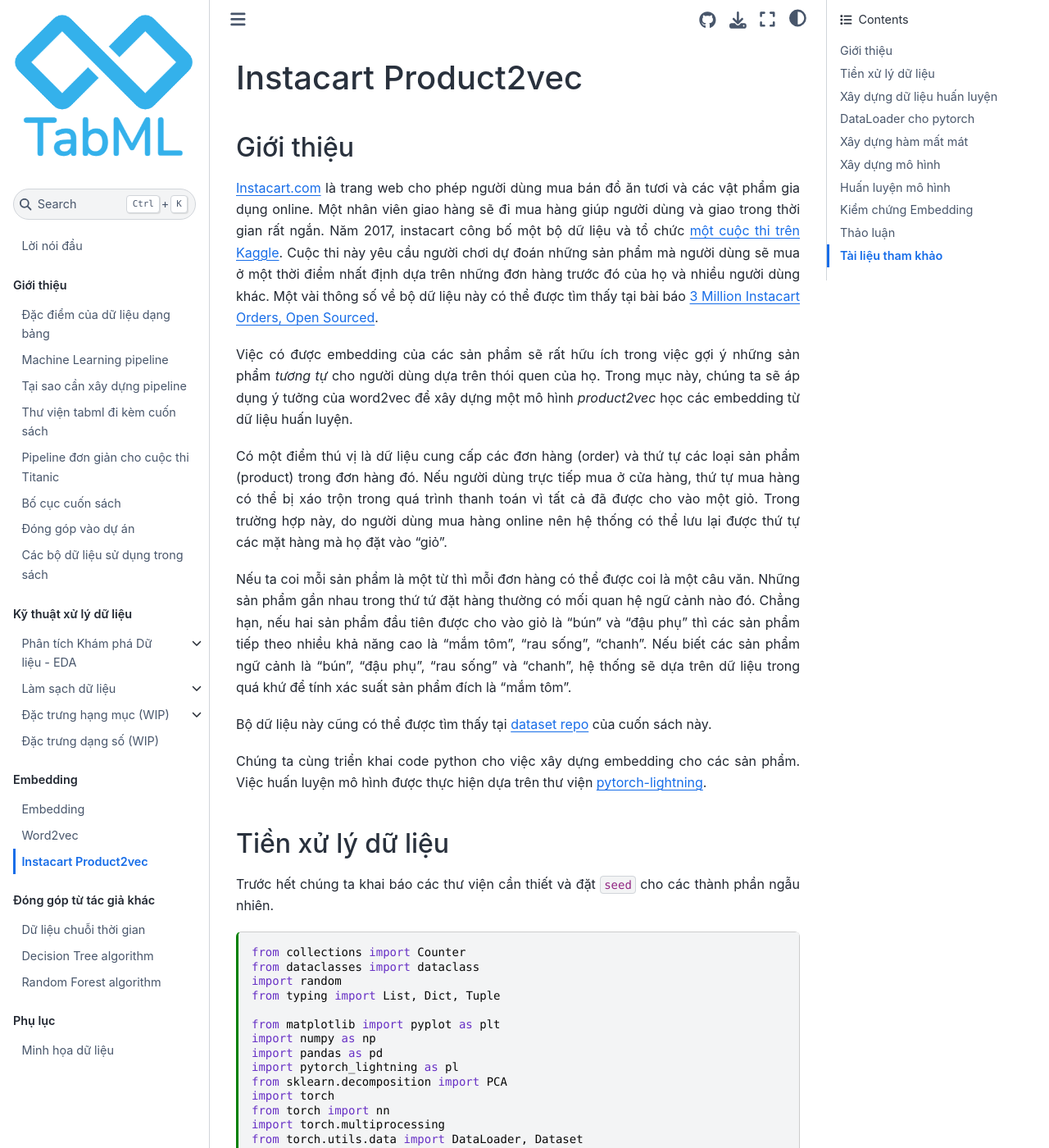
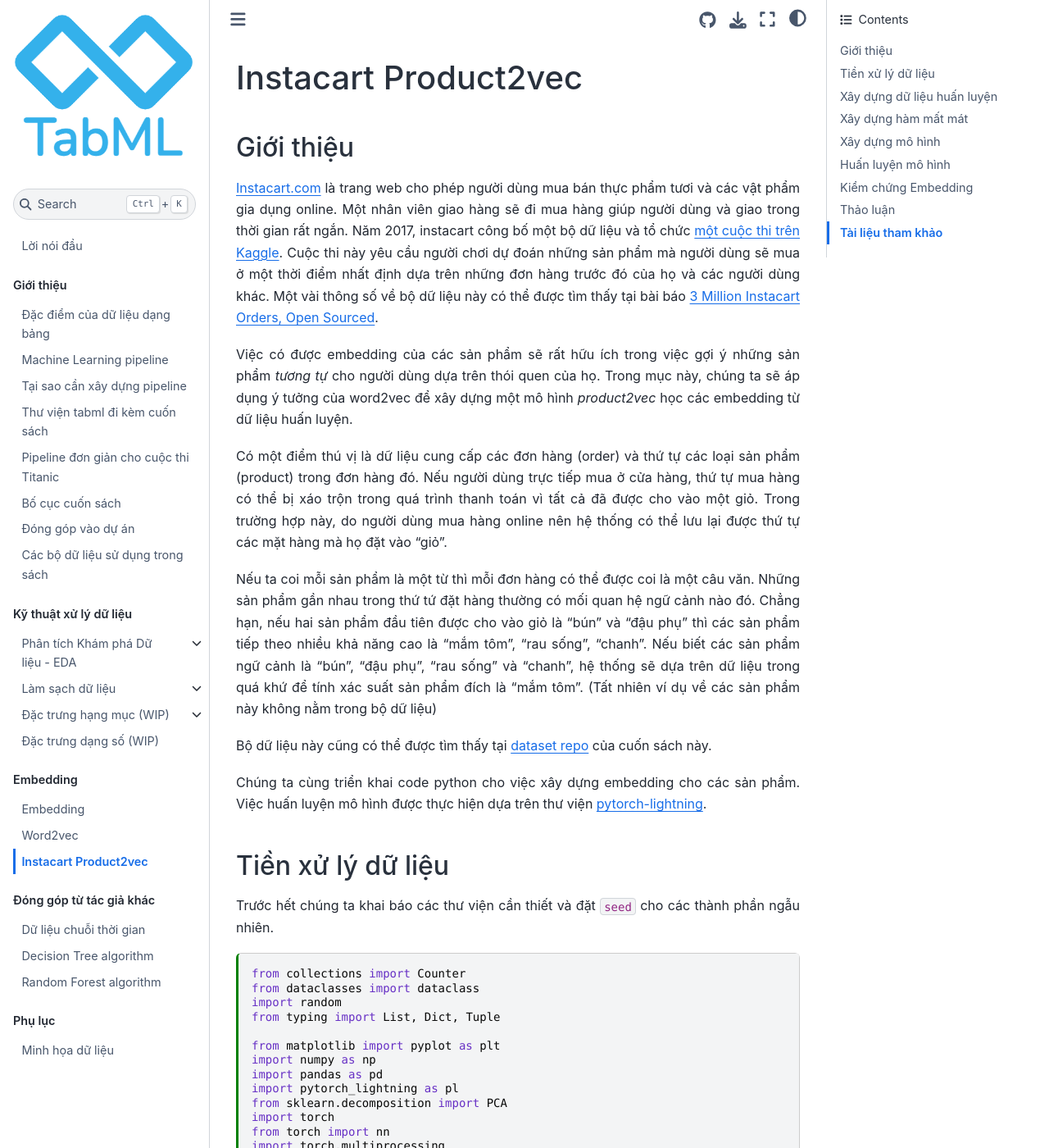
Before and after one commit to tiepvupsu/tabml_book, a Jupyter Book: the page built from book/ch_embedding/product2vec.md, in a window 1280 px wide and 1400 px high. Shown: the whole window at 82% size. Built offline with Jupyter Book 1.0.4 settings and Sphinx 7.4.7 and the Sphinx Book theme 1.1.4, drawn with Linux system fonts in a browser that asks for light colours; comment, search, counter and statistics services are not loaded; some of the changed text lies outside the part shown.

Commit message:
revise product2vec

````diff
--- a/book/ch_embedding/product2vec.md
+++ b/book/ch_embedding/product2vec.md
@@ -16,13 +16,13 @@
 
 ## Giới thiệu
 
-[Instacart.com](https://www.instacart.com/) là trang web cho phép người dùng mua bán đồ ăn tươi và các vật phẩm gia dụng online. Một nhân viên giao hàng sẽ đi mua hàng giúp người dùng và giao trong thời gian rất ngắn. Năm 2017, instacart công bố một bộ dữ liệu và tổ chức [một cuộc thi trên Kaggle](https://www.kaggle.com/c/instacart-market-basket-analysis). Cuộc thi này yêu cầu người chơi dự đoán những sản phẩm mà người dùng sẽ mua ở một thời điểm nhất định dựa trên những đơn hàng trước đó của họ và nhiều người dùng khác. Một vài thông số về bộ dữ liệu này có thể được tìm thấy tại bài báo [3 Million Instacart Orders, Open Sourced](https://tech.instacart.com/3-million-instacart-orders-open-sourced-d40d29ead6f2).
+[Instacart.com](https://www.instacart.com/) là trang web cho phép người dùng mua bán thực phẩm tươi và các vật phẩm gia dụng online. Một nhân viên giao hàng sẽ đi mua hàng giúp người dùng và giao trong thời gian rất ngắn. Năm 2017, instacart công bố một bộ dữ liệu và tổ chức [một cuộc thi trên Kaggle](https://www.kaggle.com/c/instacart-market-basket-analysis). Cuộc thi này yêu cầu người chơi dự đoán những sản phẩm mà người dùng sẽ mua ở một thời điểm nhất định dựa trên những đơn hàng trước đó của họ và các người dùng khác. Một vài thông số về bộ dữ liệu này có thể được tìm thấy tại bài báo [3 Million Instacart Orders, Open Sourced](https://tech.instacart.com/3-million-instacart-orders-open-sourced-d40d29ead6f2).
 
 Việc có được embedding của các sản phẩm sẽ rất hữu ích trong việc gợi ý những sản phẩm _tương tự_ cho người dùng dựa trên thói quen của họ. Trong mục này, chúng ta sẽ áp dụng ý tưởng của word2vec để xây dựng một mô hình _product2vec_ học các embedding từ dữ liệu huấn luyện.
 
 Có một điểm thú vị là dữ liệu cung cấp các đơn hàng (order) và thứ tự các loại sản phẩm (product) trong đơn hàng đó. Nếu người dùng trực tiếp mua ở cửa hàng, thứ tự mua hàng có thể bị xáo trộn trong quá trình thanh toán vì tất cả đã được cho vào một giỏ. Trong trường hợp này, do người dùng mua hàng online nên hệ thống có thể lưu lại được thứ tự các mặt hàng mà họ đặt vào "giỏ".
 
-Nếu ta coi mỗi sản phẩm là một từ thì mỗi đơn hàng có thể được coi là một câu văn. Những sản phẩm gần nhau trong thứ tứ đặt hàng thường có mối quan hệ ngữ cảnh nào đó. Chẳng hạn, nếu hai sản phẩm đầu tiên được cho vào giỏ là "bún" và "đậu phụ" thì các sản phẩm tiếp theo nhiều khả năng cao là "mắm tôm", "rau sống", "chanh". Nếu biết các sản phẩm ngữ cảnh là "bún", "đậu phụ", "rau sống" và "chanh", hệ thống sẽ dựa trên dữ liệu trong quá khứ để tính xác suất sản phẩm đích là "mắm tôm".
+Nếu ta coi mỗi sản phẩm là một từ thì mỗi đơn hàng có thể được coi là một câu văn. Những sản phẩm gần nhau trong thứ tứ đặt hàng thường có mối quan hệ ngữ cảnh nào đó. Chẳng hạn, nếu hai sản phẩm đầu tiên được cho vào giỏ là "bún" và "đậu phụ" thì các sản phẩm tiếp theo nhiều khả năng cao là "mắm tôm", "rau sống", "chanh". Nếu biết các sản phẩm ngữ cảnh là "bún", "đậu phụ", "rau sống" và "chanh", hệ thống sẽ dựa trên dữ liệu trong quá khứ để tính xác suất sản phẩm đích là "mắm tôm". (Tất nhiên ví dụ về các sản phẩm này không nằm trong bộ dữ liệu)
 
 Bộ dữ liệu này cũng có thể được tìm thấy tại [dataset repo](https://github.com/tiepvupsu/tabml_data/tree/master/instacart) của cuốn sách này.
 
@@ -142,7 +141,7 @@
 
 * `context_products` là mảng gồm các sản phẩm ngữ cảnh dương (`positive_context_products`) VÀ các sản phẩm không trong ngữ cảnh đó tìm được qua phép lấy mẫu âm, tạm gọi là những sản phẩm ngữ cảnh âm (`negative_context_products`).
 
-* `labels` là một mảng nhị phân có độ dài bằng với `context_products` để phân biệt `positive_context_products` và `negative_context_products`. Mảng nhị phân cũng được dùng để tính giá trị hàm mất mát.
+* `labels` là một mảng nhị phân có độ dài bằng với `context_products` để phân biệt `positive_context_products` và `negative_context_products`. Mảng nhị phân này cũng được dùng để tính giá trị hàm mất mát.
 
 Để có thể huấn luyện dưới dạng batch, độ dài của `context_products` cần phải giống nhau giữa các mẫu huấn luyện. Do số sản phẩm ngữ cảnh có độ dài biến đổi tùy thuộc vào vị trí của sản phẩm đích trong đơn hàng, ta sẽ chọn số lượng sản phẩm _âm_ sao cho tổng số phần tử trong `context_products` bằng hằng số.
 
@@ -219,7 +218,7 @@
 print("Sampling samples:", [product_sampler.draw() for _ in range(10)])
 ```
 
-## DataLoader cho pytorch
+### DataLoader cho pytorch
 
 Tiếp theo, ta xây dựng một data loader tạo ra các mẫu huấn luyện mô hình. Mỗi lần được gọi, data loader này sẽ trả về một sản phẩm đích, một bộ các sản phẩm ngữ cảnh -- bao gồm ngữ cảnh dương và âm, và các nhãn tương ứng.
 
@@ -418,6 +417,8 @@
 
 * Sử dụng [tSNE](https://scikit-learn.org/stable/modules/generated/sklearn.manifold.TSNE.html) để minh họa embedding thu được trong không gian hai hoặc ba chiều. tSNE được sử dụng nhiều hơn PCA khi minh họa embedding, tuy nhiên nó sẽ mất thời gian hơn.
 
+* Lấy mẫu các sản phẩm dương với trọng số khác nhau. Việc này tương tự như với việc lấy mẫu thấp hơn với các từ "stop words" trong ngôn ngữ.
+
 ## Tài liệu tham khảo
 
 [Word Embedding (word2vec), Dive into Deep Learning](http://d2l.ai/chapter_natural-language-processing-pretraining/word2vec.html)
````
Also changed, not shown: other parts of book/ch_embedding/product2vec.md (+6 -7 lines).
